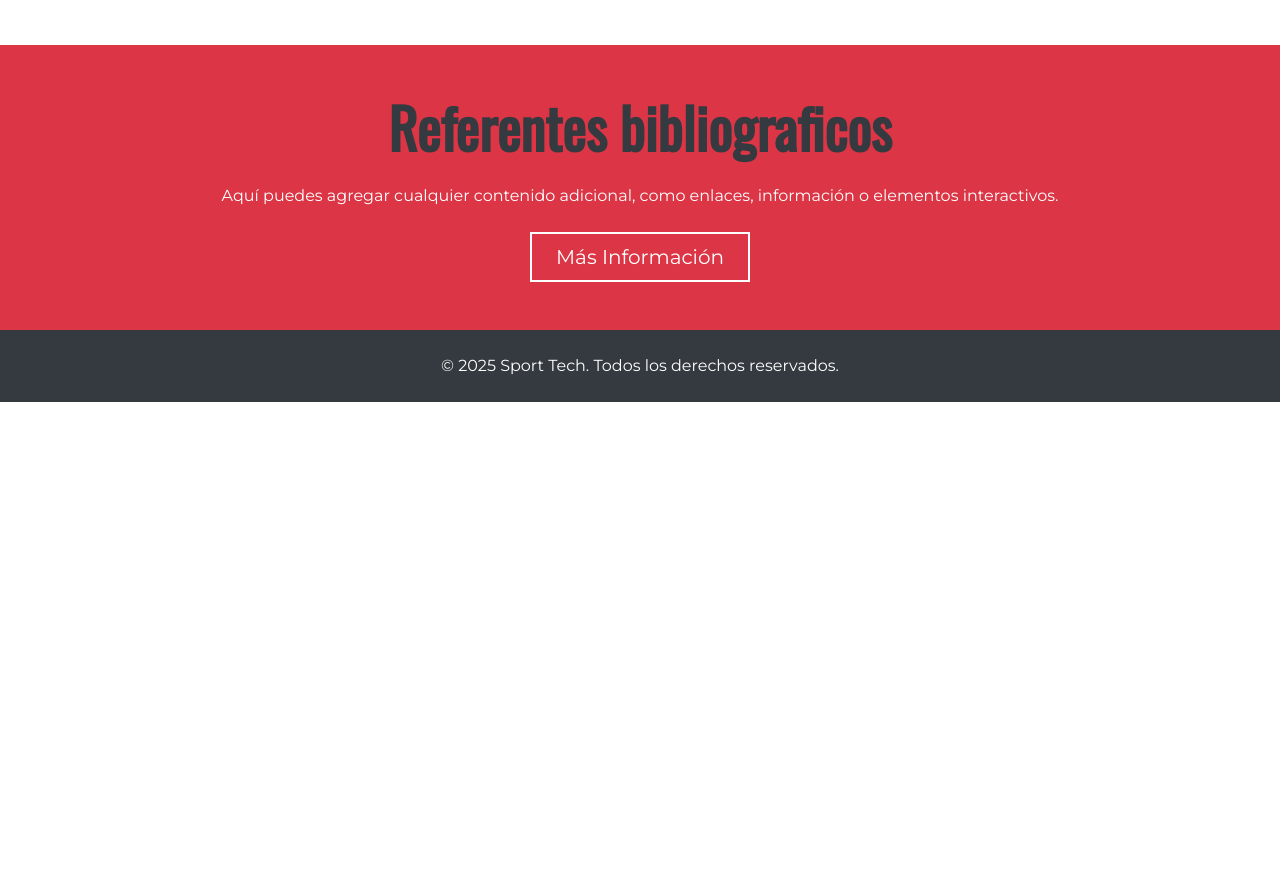
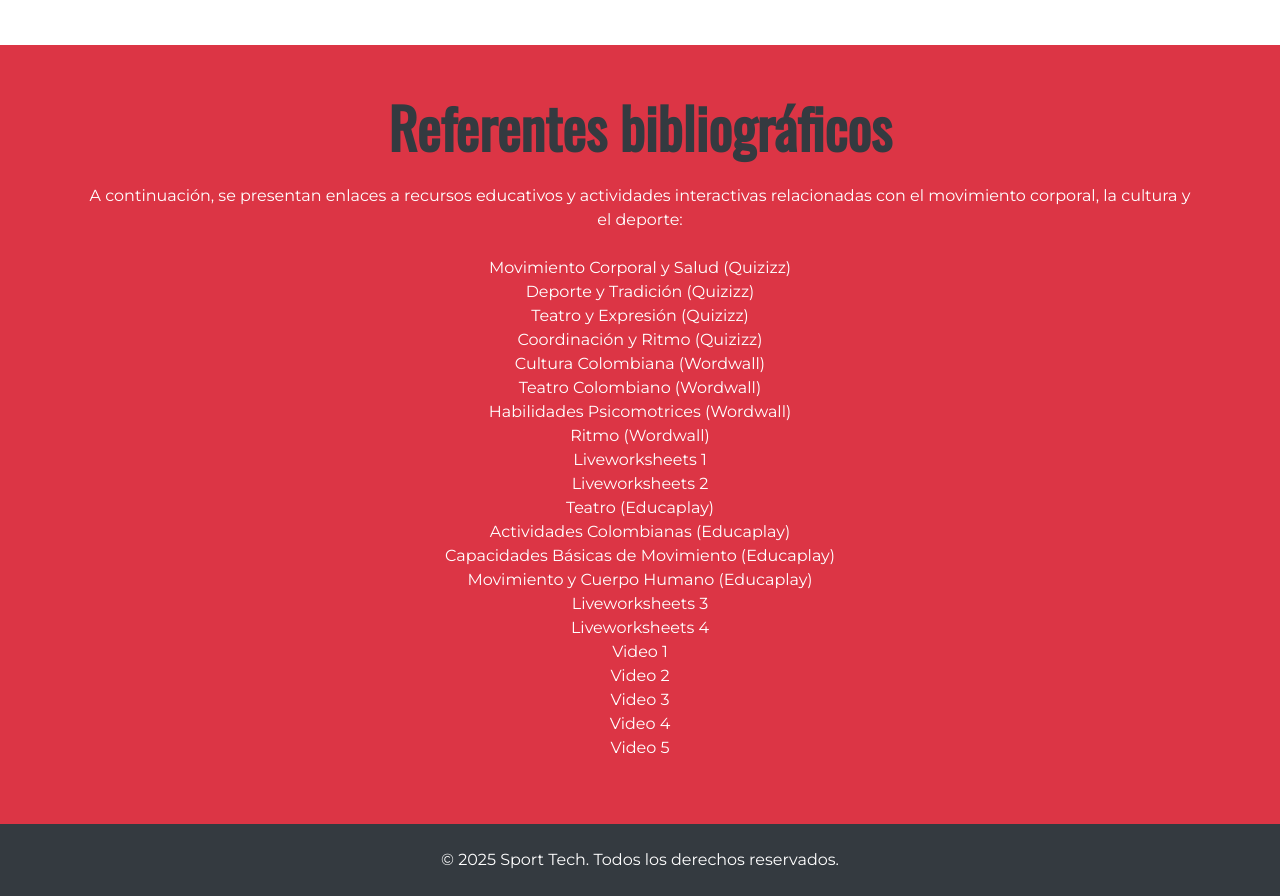
Before and after one commit to Giraldoxm/AmbienteVirtual, a plain HTML site: page index.html in a window 1280 px wide. Shown: the part 2927-3823 px from the top of the page. Before the commit the page ends 3329 px from the top, so only its background shows below. Drawn offline with nearby package versions, Linux system fonts and the light colour scheme; a web font is replaced by a local one.

Commit message:
Update index.html

```diff
--- a/index.html
+++ b/index.html
@@ -7,7 +7,7 @@
     <meta content="width=device-width, initial-scale=1.0" name="viewport">
     <meta content="Free Website Template" name="keywords">
     <meta content="Free Website Template" name="description">
-
+    <script src="https://cdn.jsdelivr.net/npm/bootstrap@5.3.0/dist/js/bootstrap.bundle.min.js"></script>
     <!-- Favicon -->
     <link href="img/favicon.ico" rel="icon">
 
@@ -28,7 +28,7 @@
             <a href="#" class="navbar-brand">
                 <h2 class="m-0 font-weight-bold text-uppercase text-white">Sport Tech</h2>
             </a>
-        <button class="navbar-toggler" type="button" data-toggle="collapse" data-target="#navbarCollapse">
+            <button class="navbar-toggler" type="button" data-bs-toggle="collapse" data-bs-target="#navbarCollapse" aria-controls="navbarCollapse" aria-expanded="false" aria-label="Toggle navigation">
                 <span class="navbar-toggler-icon"></span>
             </button>
             <div class="collapse navbar-collapse justify-content-end" id="navbarCollapse">
@@ -194,9 +194,7 @@
             <div class="col-lg-4 col-md-6 mb-7">
                 <div class="card border-0 bg-secondary text-center text-white">
                     <img class="card-img-top" src="img/team-3.jpg" alt="" style="height: 360px; width: 100%; object-fit: cover;">
-                    <div class="card-social d-flex align-items-center justify-content-center">
-                        <a class="btn btn-outline-light rounded-circle text-center mr-2 px-0" style="width: 40px; height: 40px;" href="#"><i class="fab fa-instagram"></i></a>
-                    </div>
+
                     <div class="card-body bg-secondary">
                         <h4 class="card-title text-primary">Yorman Andres Obando</h4>
                         <p class="card-text">Profesor</p>
@@ -209,11 +207,34 @@
    <!-- Nueva Sección -->
    <div class="container-fluid bg-danger text-white py-5 mt-5">
     <div class="container text-center">
-        <h2 class="display-4 font-weight-bold mb-4">Referentes bibliograficos</h2>
+        <h2 class="display-4 font-weight-bold mb-4">Referentes bibliográficos</h2>
         <p class="mb-4">
-            Aquí puedes agregar cualquier contenido adicional, como enlaces, información o elementos interactivos.
+            A continuación, se presentan enlaces a recursos educativos y actividades interactivas relacionadas con el movimiento corporal, la cultura y el deporte:
         </p>
-        <a href="#" class="btn btn-outline-light btn-lg px-4">Más Información</a>
+        <ul class="list-unstyled">
+            <li><a href="https://quizizz.com/admin/quiz/681ca99d6fb1ec59651da46f/movimiento-corporal-y-salud" class="text-white" target="_blank">Movimiento Corporal y Salud (Quizizz)</a></li>
+            <li><a href="https://quizizz.com/admin/quiz/681caab187da452153010c84/deporte-y-tradicion" class="text-white" target="_blank">Deporte y Tradición (Quizizz)</a></li>
+            <li><a href="https://quizizz.com/admin/quiz/681cabb1fce8add70ebab2f8/teatro-y-expresion" class="text-white" target="_blank">Teatro y Expresión (Quizizz)</a></li>
+            <li><a href="https://quizizz.com/admin/quiz/681cac69ef10f7ee7c1a2753/coordinacion-y-ritmo" class="text-white" target="_blank">Coordinación y Ritmo (Quizizz)</a></li>
+            <li><a href="https://wordwall.net/es/resource/91763591/geograf%c3%ada/cultura-colombiana" class="text-white" target="_blank">Cultura Colombiana (Wordwall)</a></li>
+            <li><a href="https://wordwall.net/es/resource/91763841/teatro-colombiano" class="text-white" target="_blank">Teatro Colombiano (Wordwall)</a></li>
+            <li><a href="https://wordwall.net/es/resource/91764127/habilidades-psicomotrices" class="text-white" target="_blank">Habilidades Psicomotrices (Wordwall)</a></li>
+            <li><a href="https://wordwall.net/es/resource/91764314/ritmo" class="text-white" target="_blank">Ritmo (Wordwall)</a></li>
+            <li><a href="https://www.liveworksheets.com/es/w/es/english-language/8123718" class="text-white" target="_blank">Liveworksheets 1</a></li>
+            <li><a href="https://www.liveworksheets.com/es/w/es/english-language/8123749" class="text-white" target="_blank">Liveworksheets 2</a></li>
+            <li><a href="https://es.educaplay.com/recursos-educativos/23715045-teatro.html" class="text-white" target="_blank">Teatro (Educaplay)</a></li>
+            <li><a href="https://es.educaplay.com/recursos-educativos/23715147-actividades_colombianas.html" class="text-white" target="_blank">Actividades Colombianas (Educaplay)</a></li>
+            <li><a href="https://es.educaplay.com/recursos-educativos/23715208-capacidades_basicas_de_movimiento.html" class="text-white" target="_blank">Capacidades Básicas de Movimiento (Educaplay)</a></li>
+            <li><a href="https://es.educaplay.com/recursos-educativos/23715287-movimiento_y_cuerpo_humano.html" class="text-white" target="_blank">Movimiento y Cuerpo Humano (Educaplay)</a></li>
+            <li><a href="https://www.liveworksheets.com/es/w/es/english-language/8123637" class="text-white" target="_blank">Liveworksheets 3</a></li>
+            <li><a href="https://www.liveworksheets.com/es/w/es/english-language/8123703" class="text-white" target="_blank">Liveworksheets 4</a></li>
+            <li><a href="https://youtu.be/qXHonFyQ3aI" class="text-white" target="_blank">Video 1</a></li>
+            <li><a href="https://youtu.be/K9oJoCbun0s" class="text-white" target="_blank">Video 2</a></li>
+            <li><a href="https://youtu.be/sg8bD_BTPU8" class="text-white" target="_blank">Video 3</a></li>
+            <li><a href="https://youtu.be/iN5oS0tW2d4" class="text-white" target="_blank">Video 4</a></li>
+            <li><a href="https://youtu.be/HtilvxSy7O8" class="text-white" target="_blank">Video 5</a></li>
+        </ul>
+
     </div>
 </div>
 
```
Lines whose indentation alone changed are shown as unchanged.
